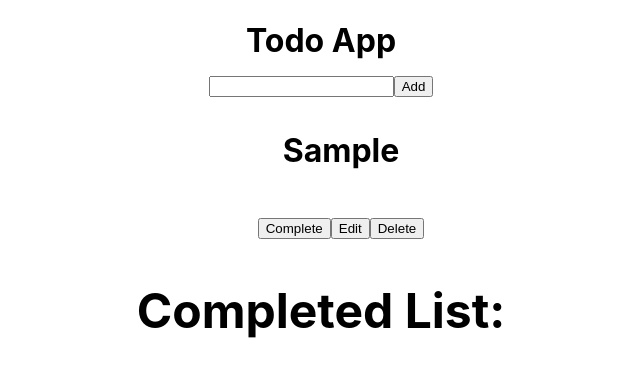
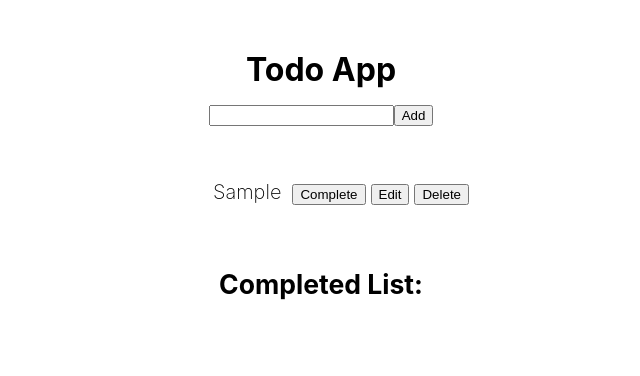
Before and after one commit to karkashiva/Todo-App, a React (Create React App) app: page / in a window 1280 px wide. Both pictures are taken after typing "Sample" into the empty fields and a click on the button "Add". Shown: the top 376 px of the page, without its empty margins (319-959 px from the left). Built offline with nearby package versions, Linux system fonts and the light colour scheme.

Commit message:
Applied some basic styling

```diff
--- a/src/App.css
+++ b/src/App.css
@@ -1,16 +1,6 @@
 .App {
   text-align: center;
-}
-
-.App-logo {
-  height: 40vmin;
-  pointer-events: none;
-}
-
-@media (prefers-reduced-motion: no-preference) {
-  .App-logo {
-    animation: App-logo-spin infinite 20s linear;
-  }
+  margin-top: 50px;
 }
 
 .App-header {
@@ -28,11 +18,27 @@
   color: #61dafb;
 }
 
-@keyframes App-logo-spin {
-  from {
-    transform: rotate(0deg);
-  }
-  to {
-    transform: rotate(360deg);
-  }
+.buttons button {
+  margin-left: 5px;
 }
+
+.todoItem {
+  width: 20vw;
+  display: flex;
+  justify-content: space-between;
+  align-items: center;
+  font-weight: 200;
+  font-size: 20px;
+}
+
+.completedItem {
+  display: flex;
+  justify-content: space-between;
+  list-style: none;
+  font-weight: 200;
+  font-size: 20px;
+}
+
+.completedItem li {
+  text-decoration: line-through;
+}
--- a/src/components/CompletedList.tsx
+++ b/src/components/CompletedList.tsx
@@ -13,7 +13,7 @@ export default function CompletedList({
 }: ICompletedListProps) {
   return (
     <div>
-      <h2>Completed List:</h2>
+      <h5>Completed List:</h5>
       <ul>
         {completedList.map((item, index) => (
           <CompletedItem
--- a/src/index.css
+++ b/src/index.css
@@ -1,13 +1,16 @@
 body {
   margin: 0;
-  font-family: -apple-system, BlinkMacSystemFont, 'Segoe UI', 'Roboto', 'Oxygen',
-    'Ubuntu', 'Cantarell', 'Fira Sans', 'Droid Sans', 'Helvetica Neue',
+  font-family: -apple-system, BlinkMacSystemFont, "Segoe UI", "Roboto", "Oxygen",
+    "Ubuntu", "Cantarell", "Fira Sans", "Droid Sans", "Helvetica Neue",
     sans-serif;
   -webkit-font-smoothing: antialiased;
   -moz-osx-font-smoothing: grayscale;
+  width: 100%;
+  display: flex;
+  justify-content: center;
 }
 
 code {
-  font-family: source-code-pro, Menlo, Monaco, Consolas, 'Courier New',
+  font-family: source-code-pro, Menlo, Monaco, Consolas, "Courier New",
     monospace;
 }
```
